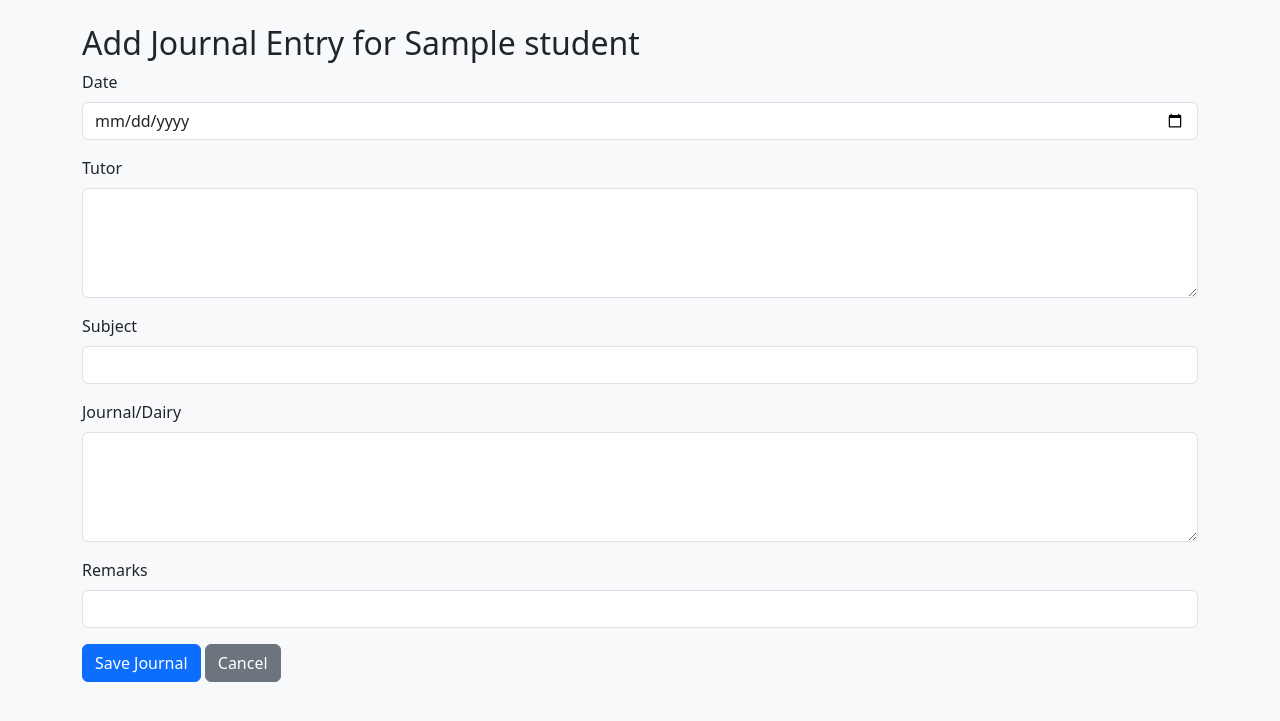
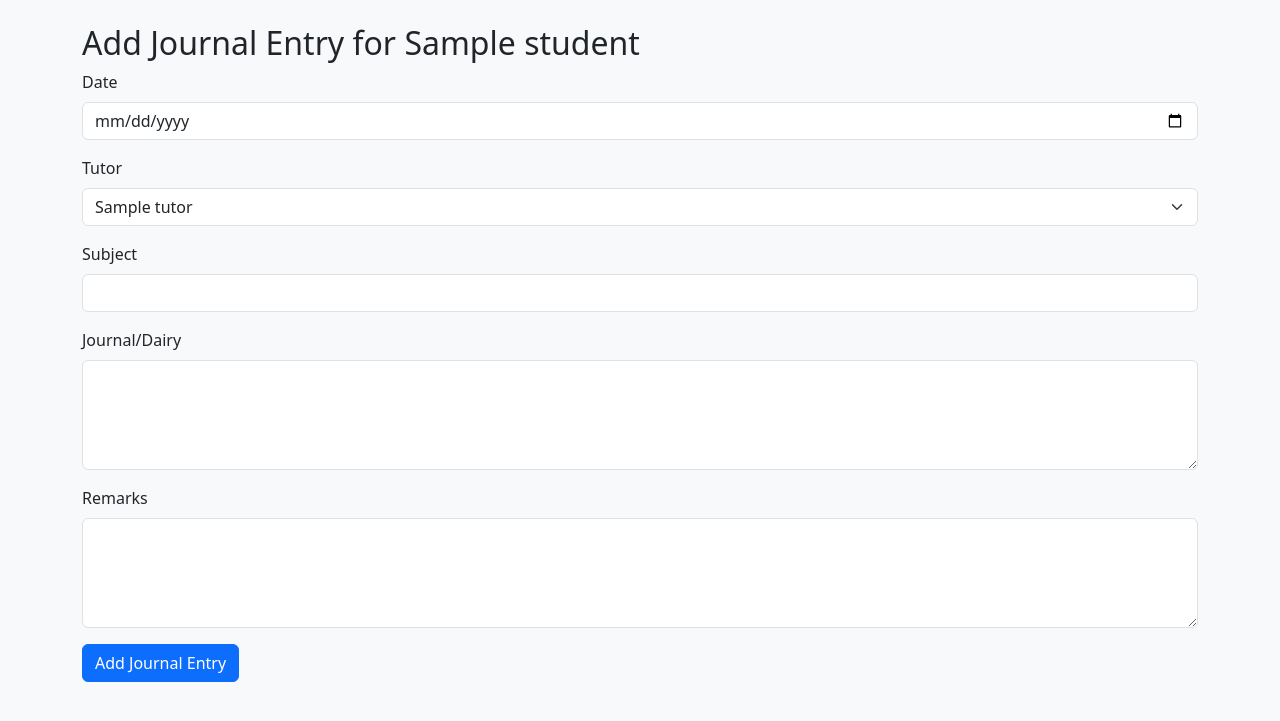
Before and after one commit to Yash-0620/tuition_center_fastapi, a FastAPI app: template templates/journal_add.html in a window 1280 px wide. Shown: the top 721 px of the page. Run offline with FastAPI, Linux system fonts and the light colour scheme; the template is opened without the code that fills it: most values are stand-ins (such as "Sample title", 1, 10 or a date in 2020).

Commit message:
Update journal_add.html

```diff
--- a/templates/journal_add.html
+++ b/templates/journal_add.html
@@ -14,8 +14,12 @@
         </div>
 
         <div class="mb-3">
-    <label for="turtor_name" class="form-label">Tutor</label>
-    <textarea id="turtor_name" name="tutor_name" class="form-control" rows="4" required></textarea>
+            <label for="tutor_id" class="form-label">Tutor</label>
+            <select id="tutor_id" name="tutor_id" class="form-select" required>
+                {% for tutor in tutors %}
+                <option value="{{ tutor.id }}">{{ tutor.name }}</option>
+                {% endfor %}
+            </select>
         </div>
 
         <div class="mb-3">
@@ -30,12 +34,10 @@
 
         <div class="mb-3">
             <label for="remarks" class="form-label">Remarks</label>
-            <input type="text" id="remarks" name="remarks" class="form-control" required>
+            <textarea id="remarks" name="remarks" class="form-control" rows="4" required></textarea>
         </div>
 
-
-        <button type="submit" class="btn btn-primary">Save Journal</button>
-        <a href="/student/{{ student.id }}/journal" class="btn btn-secondary">Cancel</a>
+        <button type="submit" class="btn btn-primary">Add Journal Entry</button>
     </form>
 </div>
 </body>
```
Lines whose indentation alone changed are shown as unchanged.
